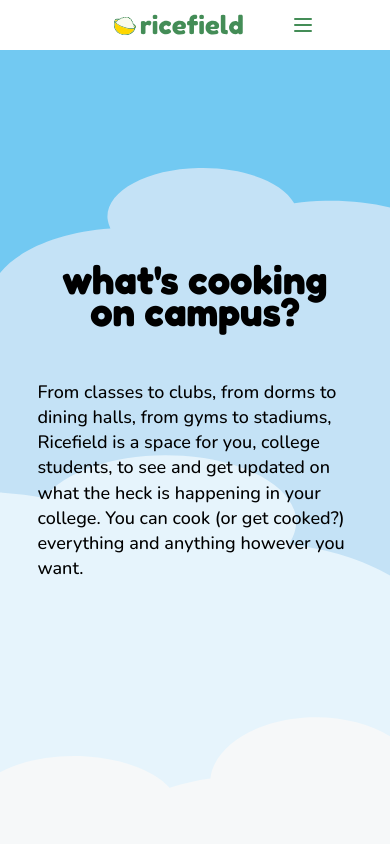
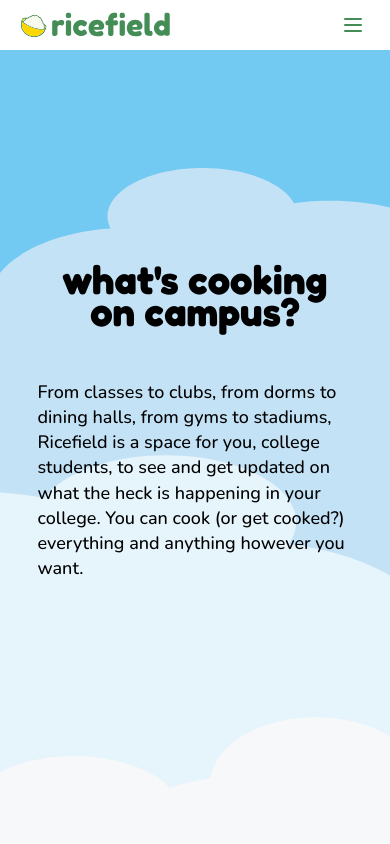
Before and after one commit to doreray/Ricefield_landing, a React (Vite) app: page / in a window 390 px wide. Shown: the top 844 px of the page. Built offline with nearby package versions, Linux system fonts and the light colour scheme.

Commit message:
change mobile header justification

```diff
--- a/src/components/header/Header.module.css
+++ b/src/components/header/Header.module.css
@@ -101,9 +101,15 @@
   }
 
   .tpMainLogoNoSloganGreen {
-    width: 60%;
+    width: 50%;
     height: auto;
-    margin: auto;
+    margin: 0;
+  }
+
+  .headerLanding {
+    justify-content: space-between;
+    padding-left: 20px;
+    padding-right: 20px;
   }
 }
 
```
